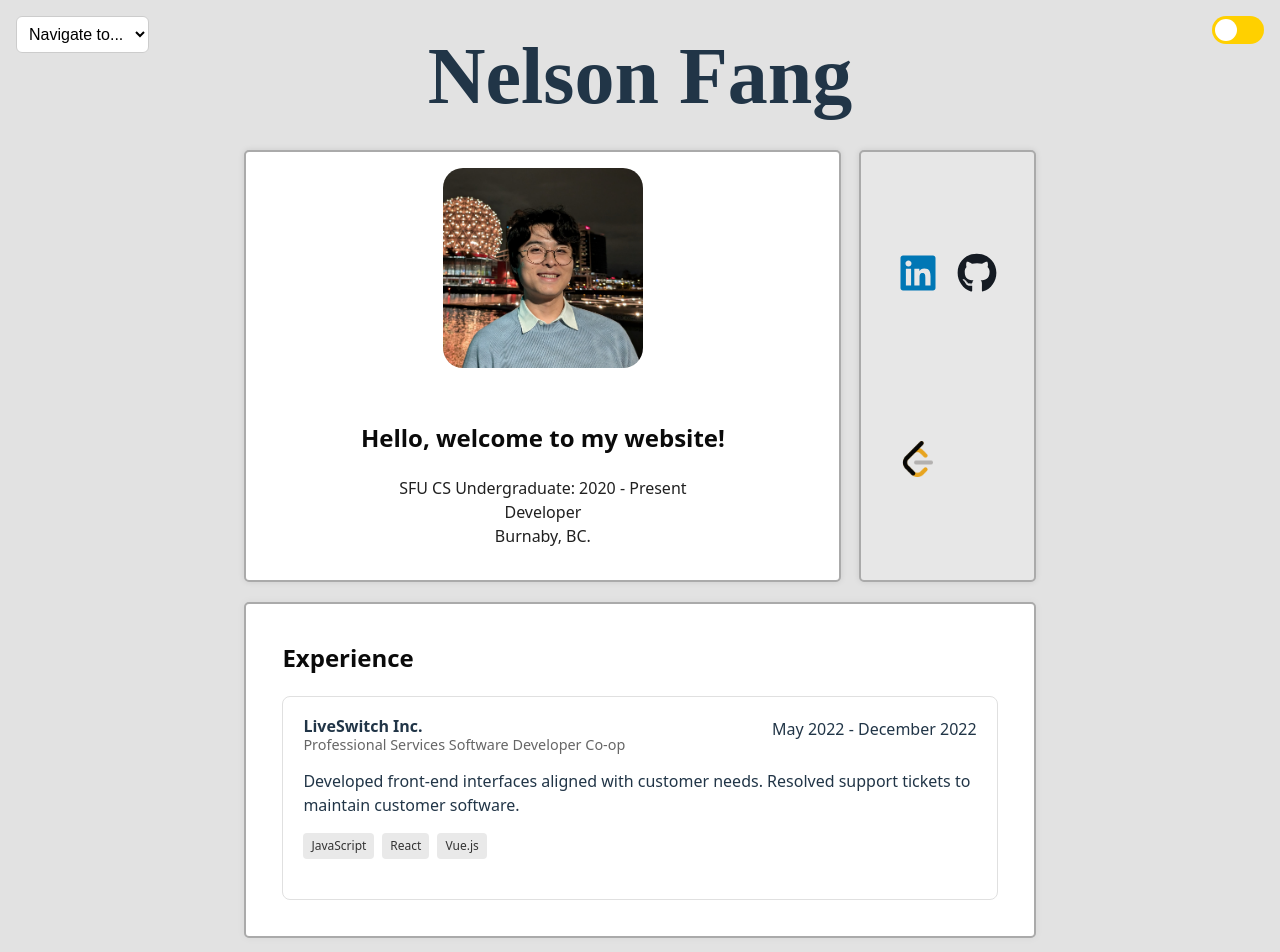
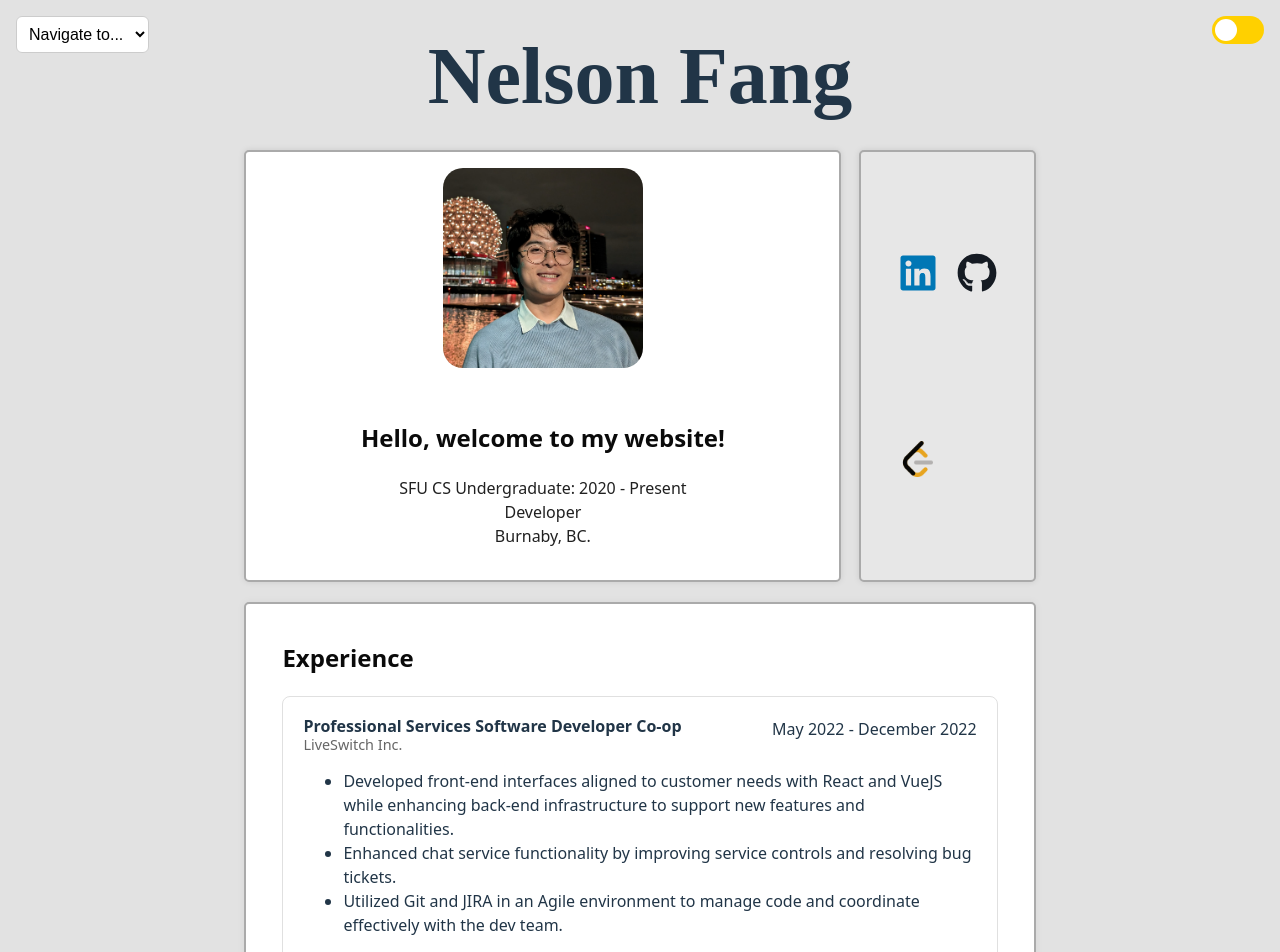
Before and after one commit to nelsonfang117/PersonalWebsite, a React (Vite) app: page / in a window 1280 px wide. Shown: the top 952 px of the page. Built offline with nearby package versions, Linux system fonts and the light colour scheme; a web font is replaced by a local one.

Commit message:
Minor tweaks

```diff
--- a/src/components/ui/TechTag.css
+++ b/src/components/ui/TechTag.css
@@ -2,7 +2,7 @@
     display: flex;
     flex-wrap: wrap;
     gap: 8px;
-    margin-bottom: 20px;
+    /* margin-bottom: 20px; */
 }
 
 .technology-tag {
@@ -10,5 +10,6 @@
     color: var(--tech-tag-font);
     font-size: 0.75rem;
     padding: 4px 8px;
-    border-radius: 4px;
+    font-weight: 600;
+    border-radius: 20px;
 }
--- a/src/data/experiences.js
+++ b/src/data/experiences.js
@@ -3,7 +3,11 @@ const experiences = [
         id: 1,
         title: "Professional Services Software Developer Co-op",
         company: "LiveSwitch Inc.",
-        description: "Developed front-end interfaces aligned with customer needs. Resolved support tickets to maintain customer software.",
+        description: [
+            "Developed front-end interfaces aligned to customer needs with React and VueJS while enhancing back-end infrastructure to support new features and functionalities.",
+            "Enhanced chat service functionality by improving service controls and resolving bug tickets.",
+            "Utilized Git and JIRA in an Agile environment to manage code and coordinate effectively with the dev team."
+        ],
         technologies: ["JavaScript", "React", "Vue.js"],
         start: "May 2022",
         end: "December 2022",
--- a/src/pages/HomePage/ExpBox.jsx
+++ b/src/pages/HomePage/ExpBox.jsx
@@ -28,12 +28,20 @@ function ExperienceRow({ experience }) {
         <div className="exp-row">
             <div className="exp-first-line">
                 <div className="company-container">
-                    <h4>{experience.company}</h4>
-                    <p>{experience.title}</p>
+                    <h4>{experience.title}</h4>
+                    <p>{experience.company}</p>
                 </div>
                 <p className="date">{experience.start} - {experience.end}</p>
             </div>
-            <p>{experience.description}</p>
+            {Array.isArray(experience.description) ? (
+                <ul className="exp-description-list">
+                    {experience.description.map((point, index) => (
+                        <li key={index}>{point}</li>
+                    ))}
+                </ul>
+            ) : (
+                <p>{experience.description}</p>
+            )}
             <div className="technologies-container">
                 {experience.technologies.map(tech => (
                     <span key={tech} className="technology-tag">{tech}</span>
--- a/src/pages/ProjectsPage/ProjectsPage.jsx
+++ b/src/pages/ProjectsPage/ProjectsPage.jsx
@@ -5,8 +5,8 @@ import Box from '../../components/ui/Box.jsx';
 import projects from '../../data/projects.js';
 
 export default function ProjectsPage() {
+    // If you want to show featured projects only, you can use the .filter(project => project.featured)
     const allProjects = projects
-        .filter(project => project.featured)
         .sort((a, b) => new Date(b.date) - new Date(a.date));
 
     return (
```
